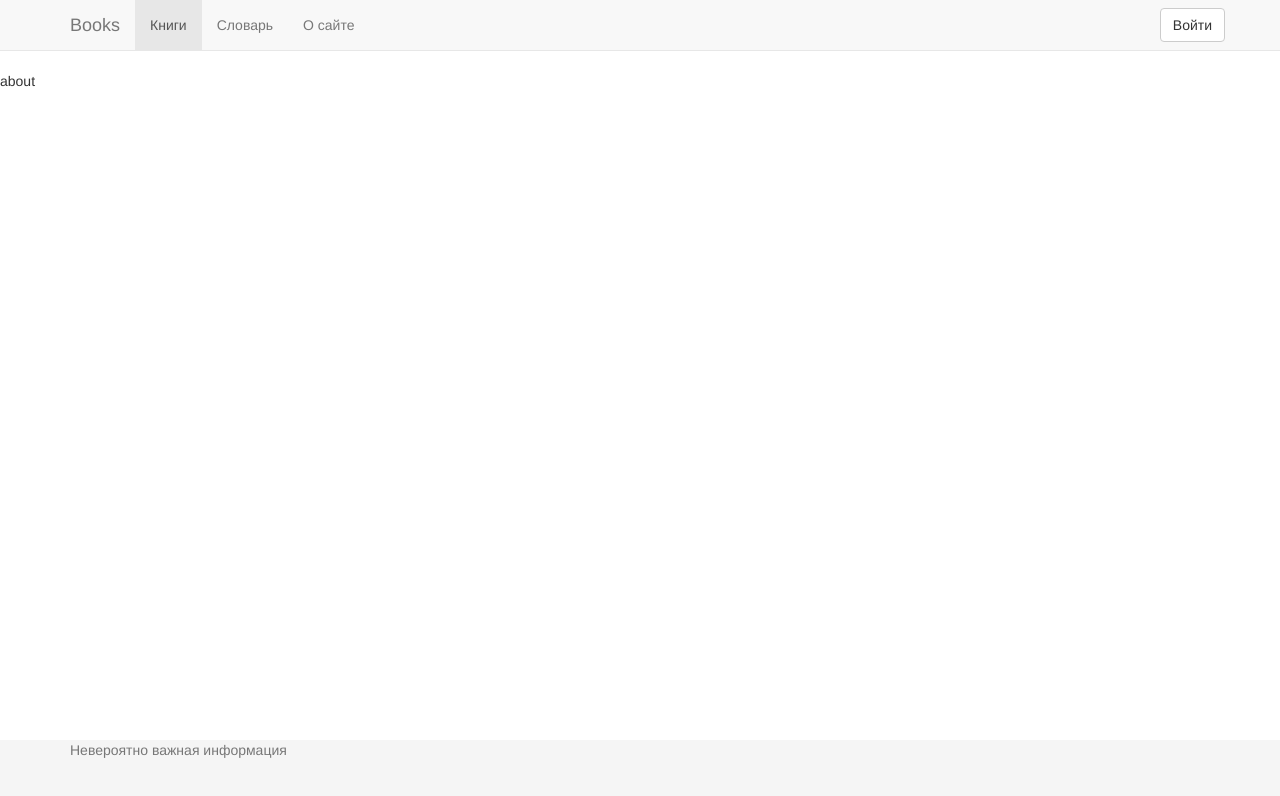
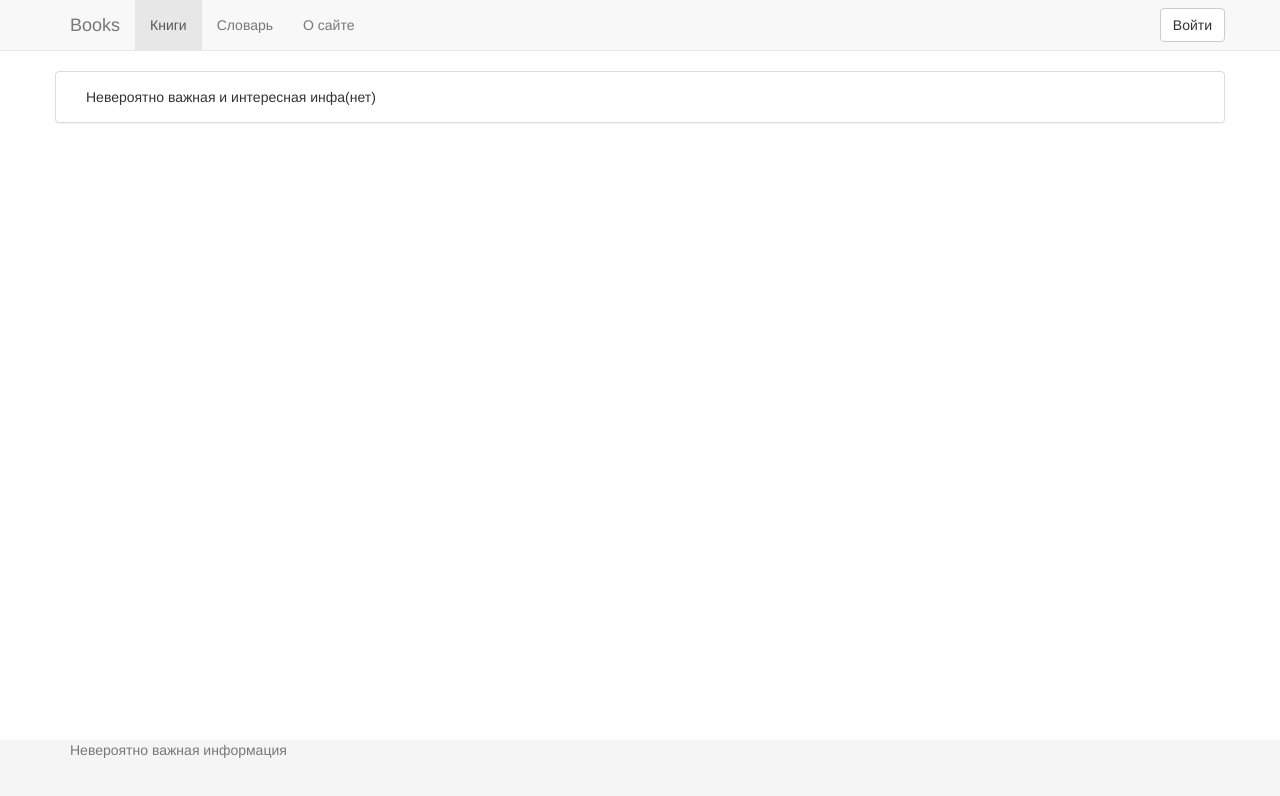
Before and after one commit to skrylnikov/book, an Angular app: page /about in a window 1280 px wide. Shown: the top 796 px of the page. Built offline with nearby package versions, Linux system fonts and the light colour scheme.

Commit message:
add about

```diff
--- a/src/app/about/about.component.html
+++ b/src/app/about/about.component.html
@@ -1 +1,5 @@
-about
+<div class="panel panel-default container">
+  <div class="panel-body">
+    Невероятно важная и интересная инфа(нет)
+  </div>
+</div>
```
